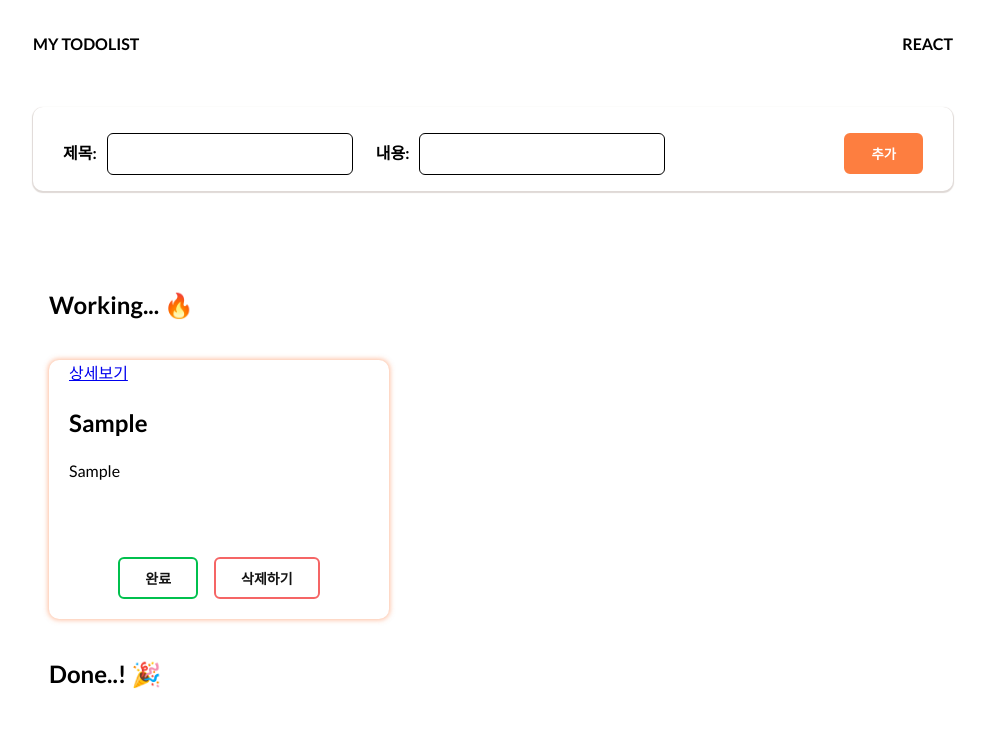
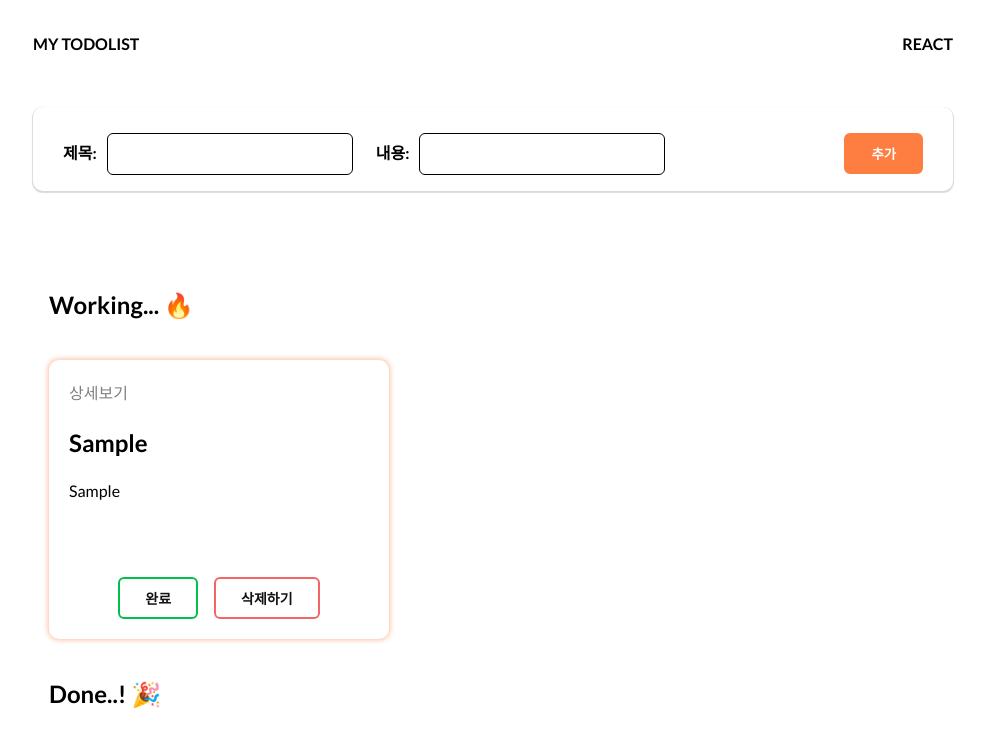
Before and after one commit to pds0309/react_todolist, a React (Create React App) app: page / in a window 1280 px wide. Both pictures are taken after typing "Sample", "Sample" into the empty fields and a click on the button "추가". Shown: the top 746 px of the page, without its empty margins (147-1132 px from the left). Built offline with nearby package versions, Linux system fonts and the light colour scheme.

Commit message:
feat: detail link 스타일추가

```diff
--- a/src/components/todos/TodoCard.jsx
+++ b/src/components/todos/TodoCard.jsx
@@ -11,9 +11,9 @@ const TodoCard = ({ id, title, contents, done }) => {
   const todoDispatch = useDispatch();
   return (
     <StyledCard>
-      <Link to={`/${id}`} state={{ title, contents }}>
+      <DetailLink to={`/${id}`} state={{ title, contents }}>
         상세보기
-      </Link>
+      </DetailLink>
       <TitleHeader>{title}</TitleHeader>
       <div style={{ minHeight: '80px' }}>
         <ContentParagraph>{contents}</ContentParagraph>
@@ -38,7 +38,7 @@ TodoCard.propTypes = {
 };
 
 const StyledCard = styled.div`
-  padding: 0 20px 20px 20px;
+  padding: 20px 20px 20px 20px;
   width: 300px;
   @media ${Media.mobile_lg} {
     width: 250px;
@@ -68,4 +68,13 @@ const ContentParagraph = styled.p`
   height: 80px;
 `;
 
+const DetailLink = styled(Link)`
+  color: gray;
+  text-decoration: none;
+
+  :hover {
+    opacity: 0.7;
+  }
+`;
+
 export default TodoCard;
```
